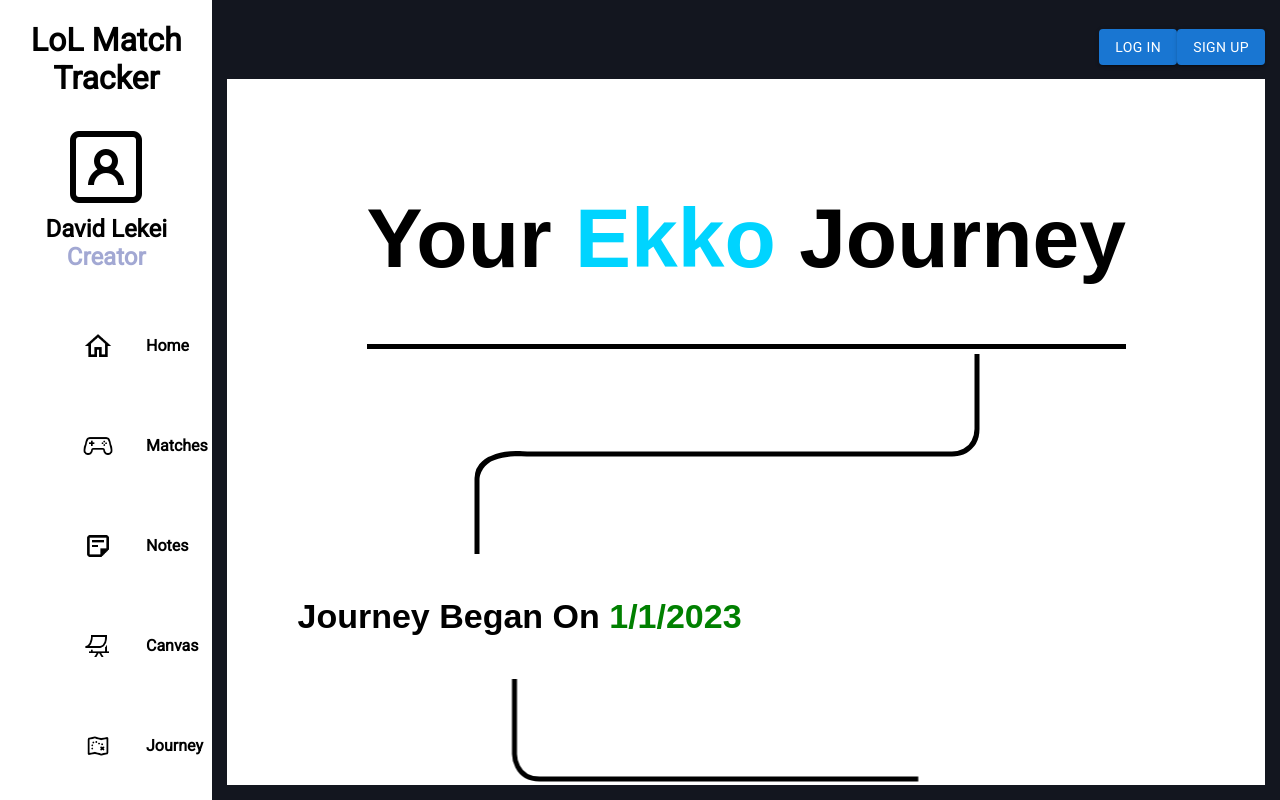
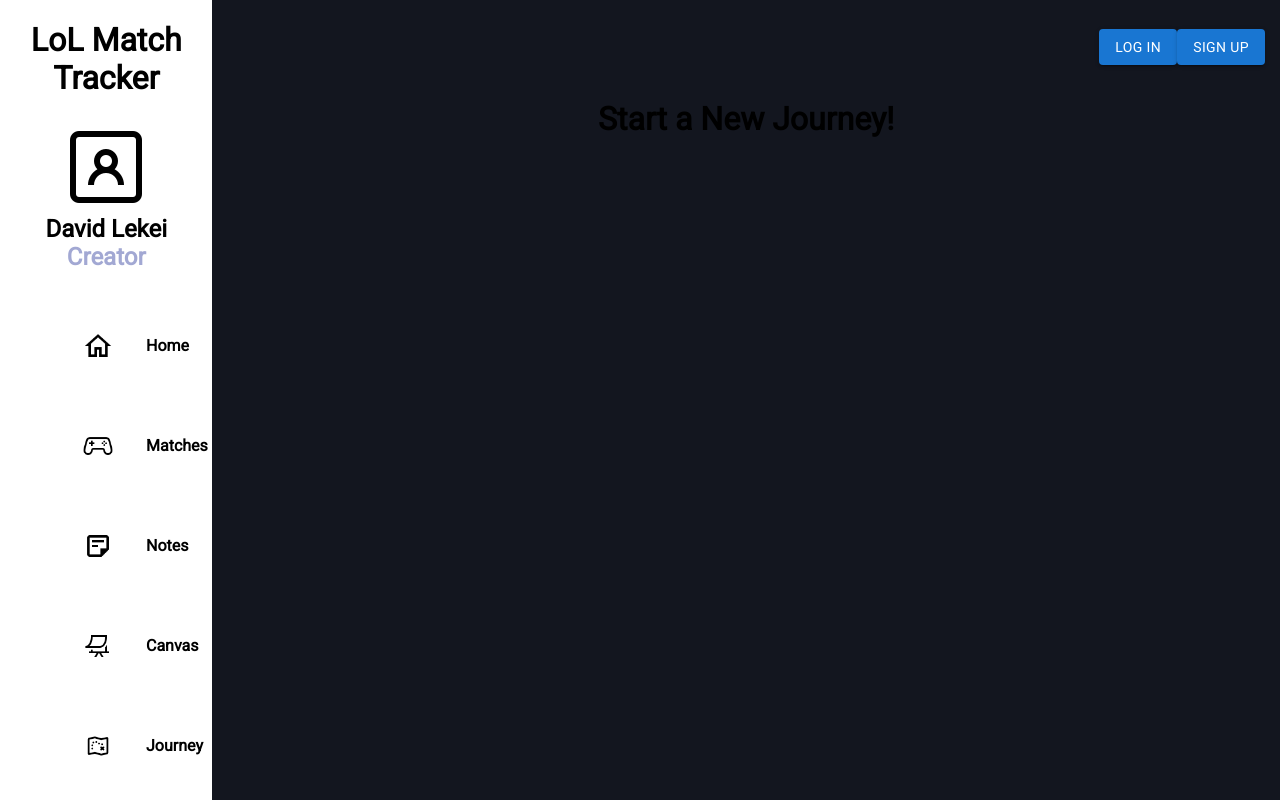
Before and after one commit to DavidLekei/LolMatchTracker, a React (Create React App) app in the folder WebApp/lol-match-tracker/: page /journey in a window 1280 px wide. Built offline with nearby package versions, Linux system fonts and the light colour scheme; a web font is replaced by a local one.

Commit message:
Initial work on Start New Journey page

```diff
--- a/WebApp/lol-match-tracker/src/Components/Journey/Journey.js
+++ b/WebApp/lol-match-tracker/src/Components/Journey/Journey.js
@@ -1,6 +1,7 @@
 import {React, Component} from 'react';
 import './Journey.css';
 
+import StartJourneyPage from './StartJourneyPage'
 import JourneyLine from './JourneyLine'
 
 class Journey extends Component{
@@ -16,8 +17,13 @@ class Journey extends Component{
     this.getGraphXValues = this.getGraphXValues.bind(this);
     this.getGraphYValues = this.getGraphYValues.bind(this);
     this.getPolylinePoints = this.getPolylinePoints.bind(this);
+    this.userHasActiveJourney = this.userHasActiveJourney.bind(this);
   }
 
+  userHasActiveJourney()
+  {
+    return false;
+  }
 
   //TODO: Think about maybe doing some math such as:
   //Iron = 0
@@ -178,6 +184,12 @@ class Journey extends Component{
   }
 
   render(){
+
+    if(!this.userHasActiveJourney())
+    {
+      return <StartJourneyPage />
+    }
+
     const journeyData = this.getData()
 
     const xSpacing = this.GRAPH_WIDTH/(journeyData.points.length + 1)
@@ -194,21 +206,6 @@ class Journey extends Component{
     const circles = journeyData.points.map((id, index) => {
       return <circle cx={xValues[index]} cy={yValues[index]} r="5" fill="black"></circle>
     });
-
-    // const observer = new IntersectionObserver(entries => {
-    //     entries.forEach(entry => {
-    //       if(entry.isIntersecting){
-    //         entry.target.classList.add("appears")
-    //       }
-    //     })
-    // })
-
-
-    console.log(document.getElementById("journey-step-1"))
-
-    // observer.observe(document.getElementById("journey-step-1"))
-    // observer.observe(document.getElementById("journey-step-2"))
-    // observer.observe(document.getElementById("journey-step-3"))
 
     return (
     <div className="journey column no-scrollbar">
--- /dev/null
+++ b/WebApp/lol-match-tracker/src/Components/Journey/StartJourneyPage.js
@@ -0,0 +1,13 @@
+import React, {Component} from 'react';
+
+class StartJourneyPage extends Component{
+    render(){
+        return(
+            <div id="start-journey-container" className="container">
+                <h1>Start a New Journey!</h1>
+            </div>
+        )
+    }
+}
+
+export default StartJourneyPage;
```
